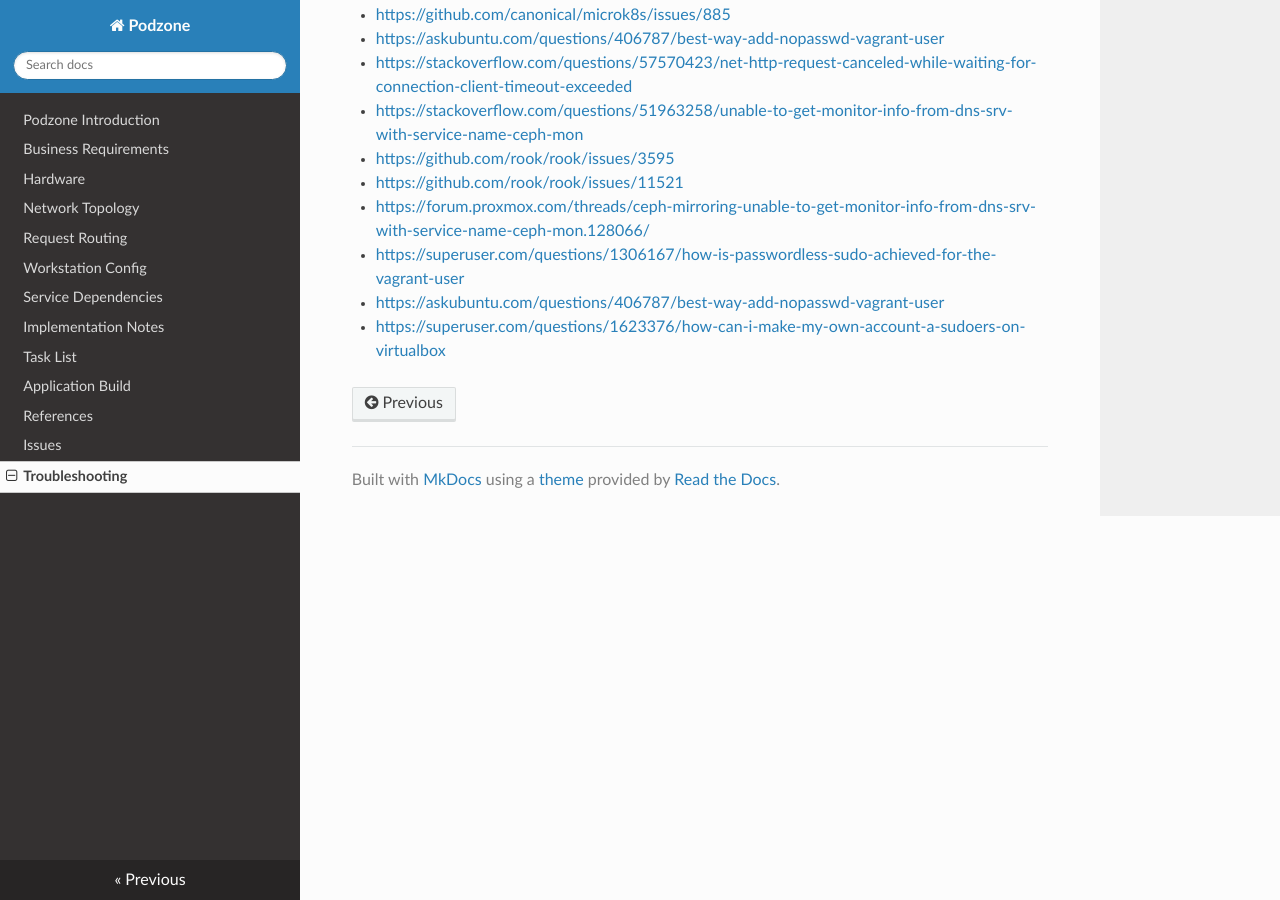
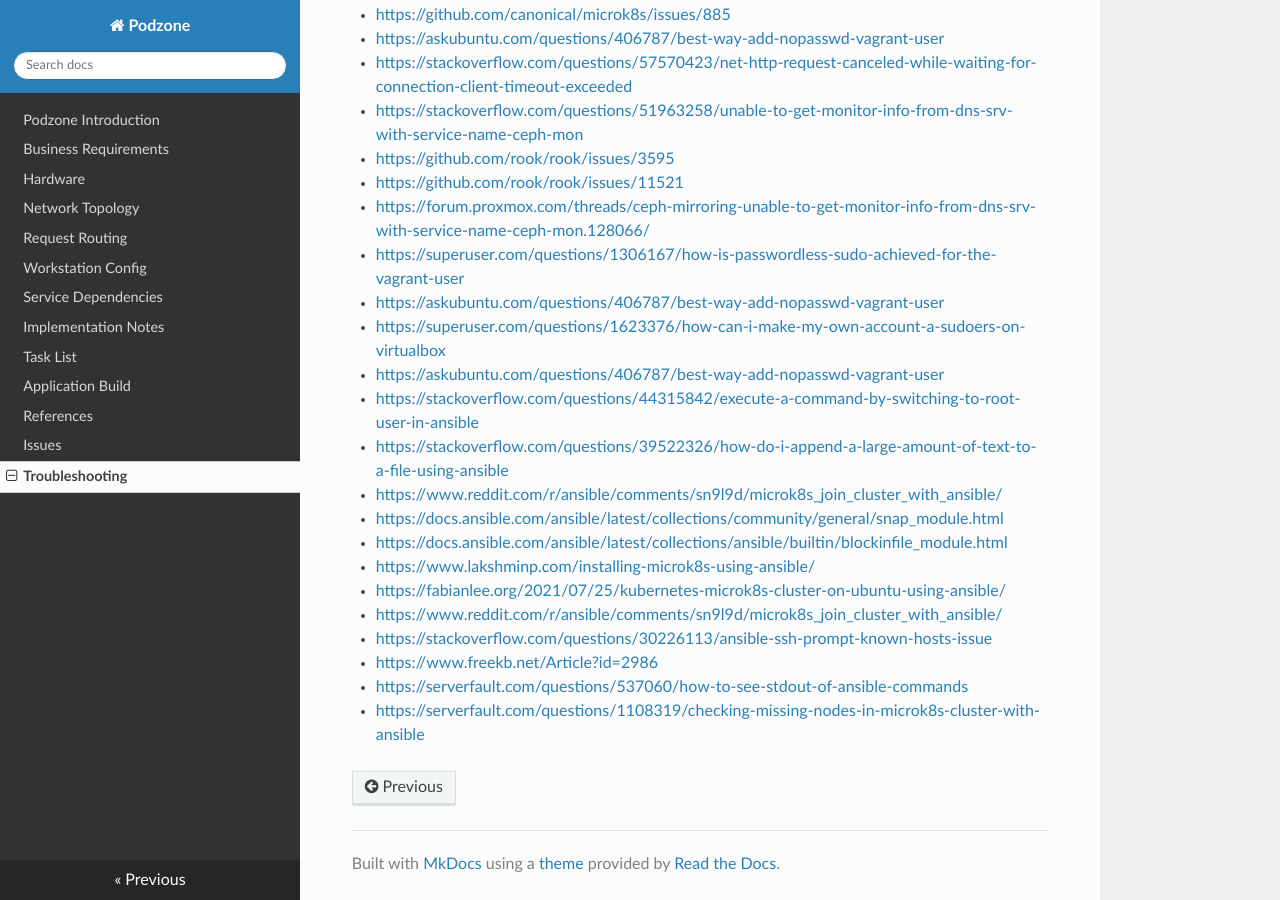
Before and after one commit to MoTTTT/podzone, an MkDocs documentation site: the page built from docs/TroubleshootingReferences.md, in a window 1280 px wide and 900 px high, scrolled down 3853 px. Built offline with MkDocs 1.6.1, drawn with Linux system fonts in a browser that asks for light colours; nearby versions of some CDN libraries.

Commit message:
Updated references

```diff
--- a/docs/TroubleshootingReferences.md
+++ b/docs/TroubleshootingReferences.md
@@ -111,3 +111,16 @@
 - <https://superuser.com/questions/1306167/how-is-passwordless-sudo-achieved-for-the-vagrant-user>
 - <https://askubuntu.com/questions/406787/best-way-add-nopasswd-vagrant-user>
 - <https://superuser.com/questions/1623376/how-can-i-make-my-own-account-a-sudoers-on-virtualbox>
+- <https://askubuntu.com/questions/406787/best-way-add-nopasswd-vagrant-user>
+- <https://stackoverflow.com/questions/44315842/execute-a-command-by-switching-to-root-user-in-ansible>
+- <https://stackoverflow.com/questions/39522326/how-do-i-append-a-large-amount-of-text-to-a-file-using-ansible>
+- <https://www.reddit.com/r/ansible/comments/sn9l9d/microk8s_join_cluster_with_ansible/>
+- <https://docs.ansible.com/ansible/latest/collections/community/general/snap_module.html>
+- <https://docs.ansible.com/ansible/latest/collections/ansible/builtin/blockinfile_module.html>
+- <https://www.lakshminp.com/installing-microk8s-using-ansible/>
+- <https://fabianlee.org/2021/07/25/kubernetes-microk8s-cluster-on-ubuntu-using-ansible/>
+- <https://www.reddit.com/r/ansible/comments/sn9l9d/microk8s_join_cluster_with_ansible/>
+- <https://stackoverflow.com/questions/30226113/ansible-ssh-prompt-known-hosts-issue>
+- <https://www.freekb.net/Article?id=2986>
+- <https://serverfault.com/questions/537060/how-to-see-stdout-of-ansible-commands>
+- <https://serverfault.com/questions/1108319/checking-missing-nodes-in-microk8s-cluster-with-ansible>
```
Also changed, not shown: docs/ResearchReferences.md (+8 -0 lines).
